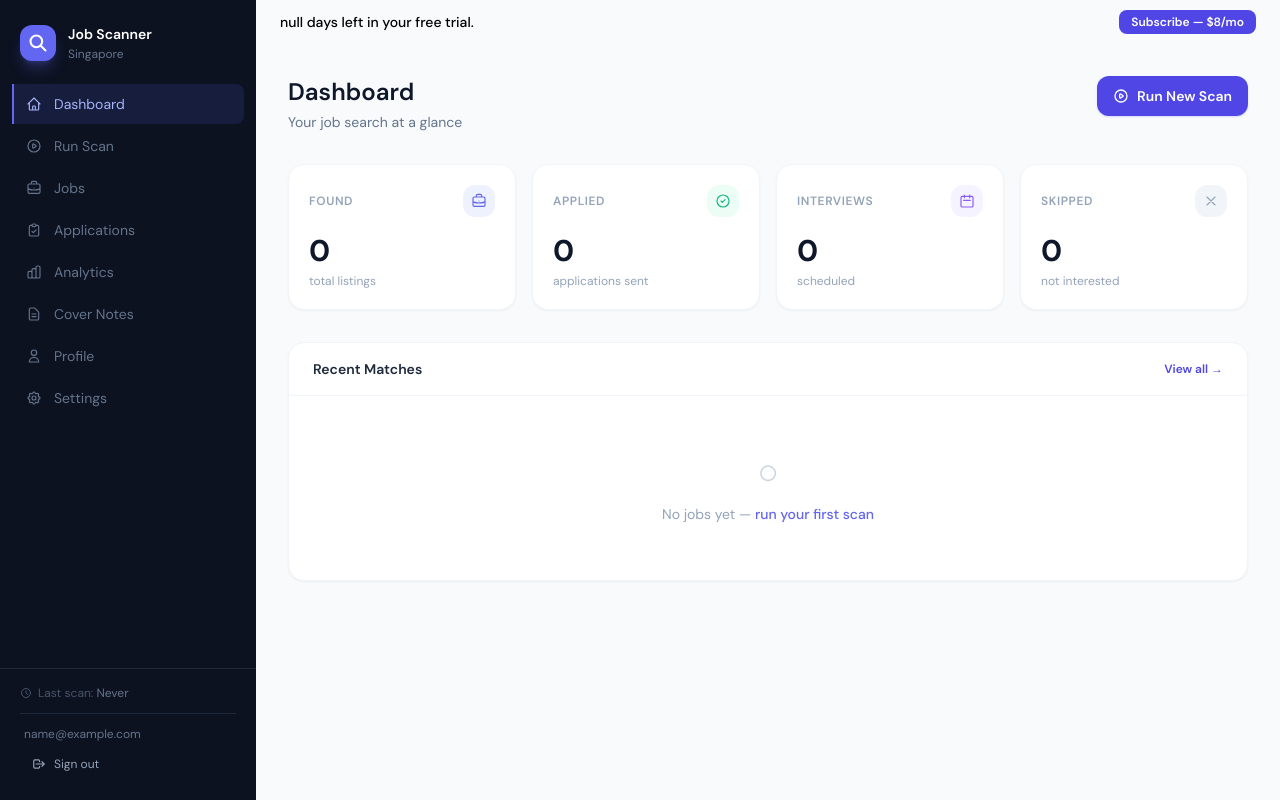
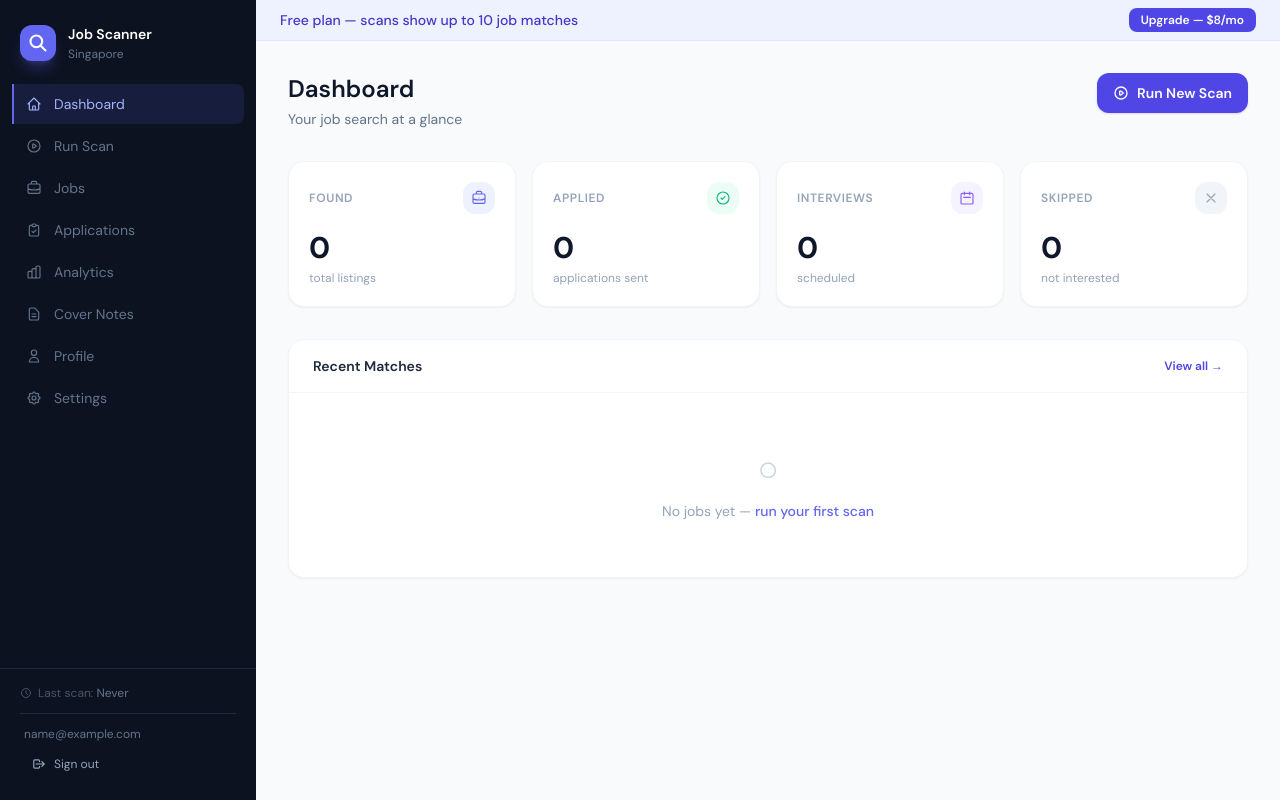
Before and after one commit to salvestr0/JobScanner, a Flask app: page /app in a window 1280 px wide. Run offline with Flask 3, Linux system fonts and the light colour scheme; the visitor is signed in with stand-in values (Sample User, id 1); data comes from the database, SQL or seed files in the repository; data that the repository does not hold is empty; parts of the project's set-up code (start-up, migrations or seed data) failed here and were passed over; some libraries are stand-ins or nearby versions.

Commit message:
Replace trial system with permanent free tier
- New users (email + Google) get subscription_status="free" instead of
  a 3-day trial; no trial_ends_at set
- _is_active() now returns True for "free" and "active"; legacy
  "trialing" users continue working until their trial_ends_at passes
- Free users get JOBSCANNER_MAX_JOBS=10 env var passed to scan subprocess,
  capping matched results at 10 per scan in main.py
- _billing_status() now returns is_free and scan_limit fields
- UI: subtle indigo banner for free users (instead of amber trial banner),
  free tier notice on scan page, updated billing settings labels

Co-Authored-By: Claude Sonnet 4.6 <noreply@anthropic.com>

```diff
--- a/app.py
+++ b/app.py
@@ -278,10 +278,13 @@ def _build_user_env(user: User) -> dict:
         }
 
     data_dir = f"data/users/{user.id}"
-    return {
+    env = {
         "JOBSCANNER_USER_CONFIG": json.dumps(user_cfg),
         "JOBSCANNER_DATA_DIR":    data_dir,
     }
+    if user.subscription_status not in ("active",):
+        env["JOBSCANNER_MAX_JOBS"] = "10"
+    return env
 
 
 # ── DB helpers ─────────────────────────────────────────────────────────────────
@@ -377,8 +380,7 @@ def auth_register():
 
     user = User(
         email=email,
-        subscription_status="trialing",
-        trial_ends_at=datetime.now(timezone.utc) + timedelta(days=3),
+        subscription_status="free",
     )
     user.set_password(password)
     db.session.add(user)
@@ -445,8 +447,7 @@ def auth_google_callback():
             user = User(
                 email=email,
                 google_id=google_id,
-                subscription_status="trialing",
-                trial_ends_at=datetime.now(timezone.utc) + timedelta(days=3),
+                subscription_status="free",
             )
             db.session.add(user)
             db.session.commit()
@@ -986,33 +987,37 @@ def reset_seen():
 # ── Billing ───────────────────────────────────────────────────────────────────
 
 def _is_active(user) -> bool:
-    """Return True if the user has a live trial or active subscription."""
-    if user.subscription_status == "active":
+    """Return True if user has access (free tier or active subscription)."""
+    if user.subscription_status in ("active", "free"):
         return True
     if user.subscription_status in (None, "trialing"):
         ends = user.trial_ends_at
         if ends is None:
-            return False  # no trial period set — deny access
+            return True  # legacy users without trial end — treat as free
         return datetime.now(timezone.utc) <= ends
     return False
 
 
 def _billing_status(user) -> dict:
-    ends   = user.trial_ends_at
-    status = user.subscription_status or "trialing"
+    status  = user.subscription_status or "free"
+    is_free = status not in ("active",)
+
+    # Legacy trial handling — keep working for existing trialing users
     trial_days_left = None
-
-    if ends:
-        delta = ends - datetime.now(timezone.utc)
+    if status == "trialing" and user.trial_ends_at:
+        delta = user.trial_ends_at - datetime.now(timezone.utc)
         trial_days_left = max(0, delta.days)
-        if status == "trialing" and datetime.now(timezone.utc) > ends:
+        if datetime.now(timezone.utc) > user.trial_ends_at:
             status = "expired"
+            is_free = False
 
     return {
         "status":          status,
-        "trial_ends_at":   ends.isoformat() if ends else None,
+        "has_access":      _is_active(user),
+        "is_free":         is_free and status not in ("expired", "cancelled", "past_due"),
+        "scan_limit":      10 if (is_free and status not in ("expired", "cancelled", "past_due")) else None,
+        "trial_ends_at":   user.trial_ends_at.isoformat() if user.trial_ends_at else None,
         "trial_days_left": trial_days_left,
-        "has_access":      _is_active(user),
     }
 
 
--- a/main.py
+++ b/main.py
@@ -121,6 +121,11 @@ def run_scan(notify: bool = True, mode: str = "analyst"):
     matched_jobs = filter_jobs(scored_jobs, threshold)
     print(f"✅ Jobs above score threshold ({threshold}): {len(matched_jobs)}")
 
+    max_jobs = int(os.environ.get("JOBSCANNER_MAX_JOBS", 0))
+    if max_jobs > 0 and len(matched_jobs) > max_jobs:
+        print(f"⚠️  Free plan: showing top {max_jobs} of {len(matched_jobs)} matches")
+        matched_jobs = matched_jobs[:max_jobs]
+
     # Show top results
     max_notify = SEARCH_CONFIG["max_jobs_per_notification"]
     top_jobs = matched_jobs[:max_notify]
--- a/templates/index.html
+++ b/templates/index.html
@@ -267,8 +267,18 @@
   <!-- ══ Main ═════════════════════════════════════════════ -->
   <main class="flex-1 overflow-y-auto bg-slate-50">
 
-    <!-- ── Trial / billing banner ── -->
-    <div x-show="billing.status && billing.status !== 'active'" x-cloak
+    <!-- ── Billing banner ── -->
+    <!-- Free plan: subtle info strip -->
+    <div x-show="billing.is_free" x-cloak
+      class="sticky top-0 z-20 flex items-center justify-between px-6 py-2 bg-indigo-50 border-b border-indigo-100 text-indigo-700 text-sm font-medium">
+      <span>Free plan — scans show up to 10 job matches</span>
+      <button @click="subscribe()" :disabled="subscribing"
+        class="px-3 py-1 rounded-lg bg-indigo-600 hover:bg-indigo-700 text-white text-xs font-semibold transition-colors disabled:opacity-50 flex-shrink-0 ml-4">
+        <span x-text="subscribing ? 'Redirecting…' : 'Upgrade — $8/mo'"></span>
+      </button>
+    </div>
+    <!-- Expired / payment issues: warning strip -->
+    <div x-show="billing.status && !billing.is_free && billing.status !== 'active'" x-cloak
       class="sticky top-0 z-20 flex items-center justify-between px-6 py-2.5 text-sm font-medium"
       :class="{
         'bg-amber-50 border-b border-amber-200 text-amber-800': billing.trial_days_left > 1,
@@ -277,11 +287,10 @@
         'bg-red-100 border-b border-red-300 text-red-900': billing.status === 'past_due',
       }">
       <span x-text="
-        billing.status === 'active'    ? '' :
         billing.status === 'past_due'  ? 'Payment failed — please update your payment method to keep access.' :
         billing.status === 'cancelled' ? 'Subscription cancelled — subscribe to continue scanning.' :
         (billing.status === 'expired' || billing.trial_days_left === 0)
-          ? 'Your free trial has ended — subscribe to continue scanning.' :
+          ? 'Your trial has ended — subscribe to continue scanning.' :
         billing.trial_days_left === 1  ? '1 day left in your free trial.' :
         billing.trial_days_left + ' days left in your free trial.'
       "></span>
@@ -435,6 +444,18 @@
 
       <!-- Normal scan UI (hidden when no access) -->
       <div x-show="billing.has_access">
+
+      <!-- Free tier notice -->
+      <div x-show="billing.is_free" x-cloak
+        class="flex items-start gap-3 bg-indigo-50 border border-indigo-100 rounded-xl p-4 mb-4 text-sm text-indigo-700">
+        <svg class="w-5 h-5 flex-shrink-0 mt-0.5" fill="none" stroke="currentColor" viewBox="0 0 24 24">
+          <path stroke-linecap="round" stroke-linejoin="round" stroke-width="2" d="M13 16h-1v-4h-1m1-4h.01M21 12a9 9 0 11-18 0 9 9 0 0118 0z"/>
+        </svg>
+        <span>Free plan — each scan returns up to <strong>10 matches</strong>.
+          <button @click="subscribe()" class="underline font-semibold hover:text-indigo-900 ml-1">Upgrade to Pro</button>
+          for unlimited results.</span>
+      </div>
+
       <div class="bg-white rounded-2xl shadow-sm border border-slate-100 p-6 mb-4 space-y-6">
 
         <!-- Mode -->
@@ -1277,20 +1298,23 @@
             <div>
               <div class="text-sm font-semibold text-slate-700 capitalize"
                 x-text="{
+                  free:     'Free plan',
                   trialing: 'Free trial',
-                  active:   'Active subscription',
+                  active:   'Pro — active subscription',
                   expired:  'Trial expired',
                   past_due: 'Payment failed',
                   cancelled:'Subscription cancelled',
-                }[billing.status] || 'Free trial'"></div>
+                }[billing.status] || 'Free plan'"></div>
               <div class="text-xs text-slate-400 mt-0.5"
                 x-text="
-                  billing.status === 'active'   ? 'Your subscription is active.' :
+                  billing.status === 'active'   ? 'Unlimited scans. Thank you!' :
                   billing.status === 'past_due'  ? 'Update your payment method to restore access.' :
                   billing.status === 'cancelled' ? 'Subscribe again to continue scanning.' :
+                  billing.status === 'expired'   ? 'Trial ended — subscribe to continue scanning.' :
+                  billing.is_free               ? 'Up to 10 job matches per scan.' :
                   (billing.trial_days_left !== null)
                     ? billing.trial_days_left + ' day(s) remaining in your trial.'
-                    : 'Scan for free during your trial period.'
+                    : 'Up to 10 job matches per scan.'
                 "></div>
             </div>
             <div class="flex gap-2">
@@ -1302,7 +1326,7 @@
               <button x-show="billing.status !== 'active'"
                 @click="subscribe()" :disabled="subscribing"
                 class="text-sm px-4 py-2.5 bg-indigo-600 hover:bg-indigo-700 disabled:opacity-50 text-white rounded-xl font-semibold transition-colors">
-                <span x-text="subscribing ? 'Redirecting…' : 'Subscribe — $8/mo'"></span>
+                <span x-text="subscribing ? 'Redirecting…' : 'Upgrade — $8/mo'"></span>
               </button>
             </div>
           </div>
@@ -1390,7 +1414,7 @@ function app() {
     resumeHighlighted: new Set(),
 
     // Billing
-    billing: { status: null, trial_days_left: null, has_access: true },
+    billing: { status: null, trial_days_left: null, has_access: true, is_free: true, scan_limit: 10 },
     subscribing: false,
 
     // Credentials (Gemini)
```
